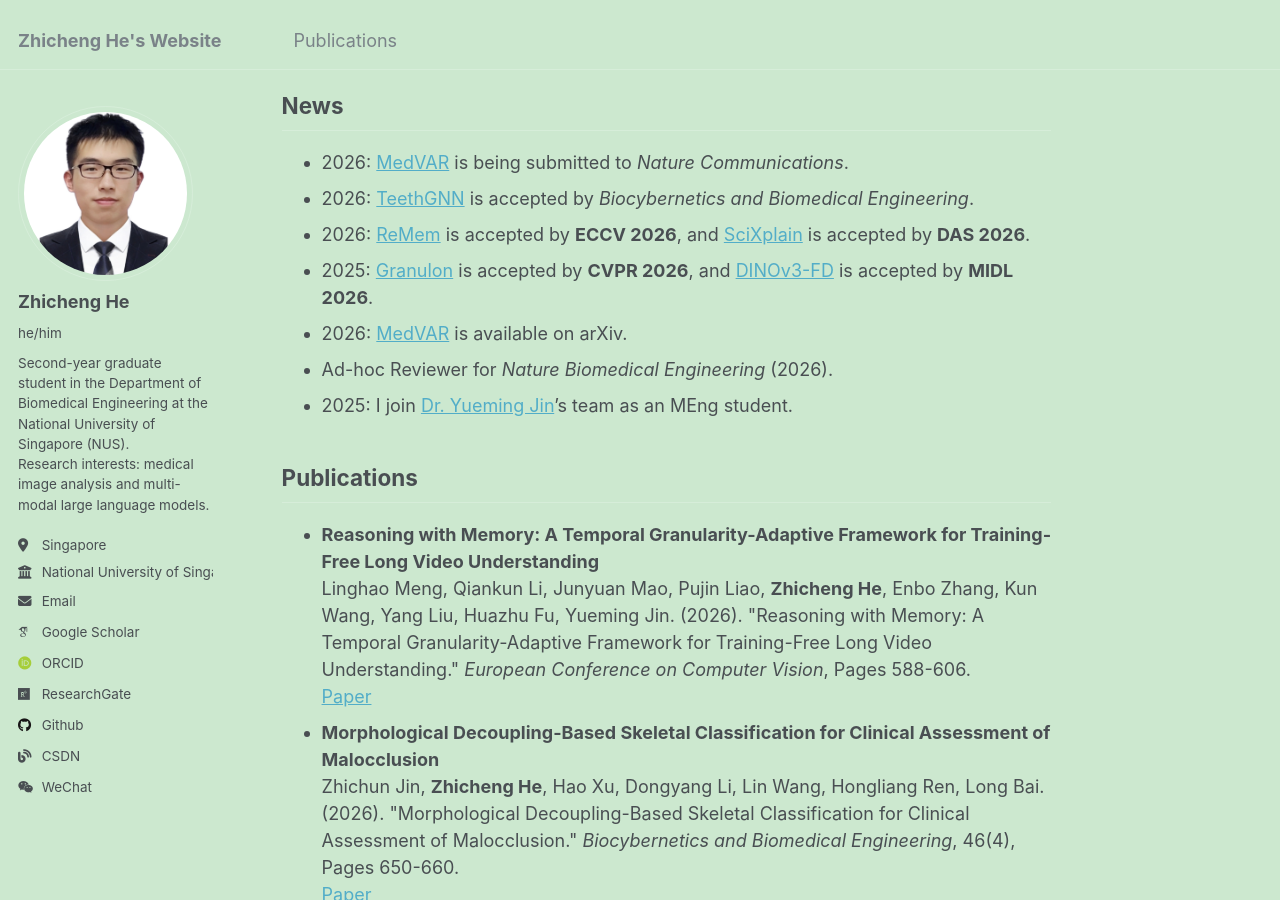
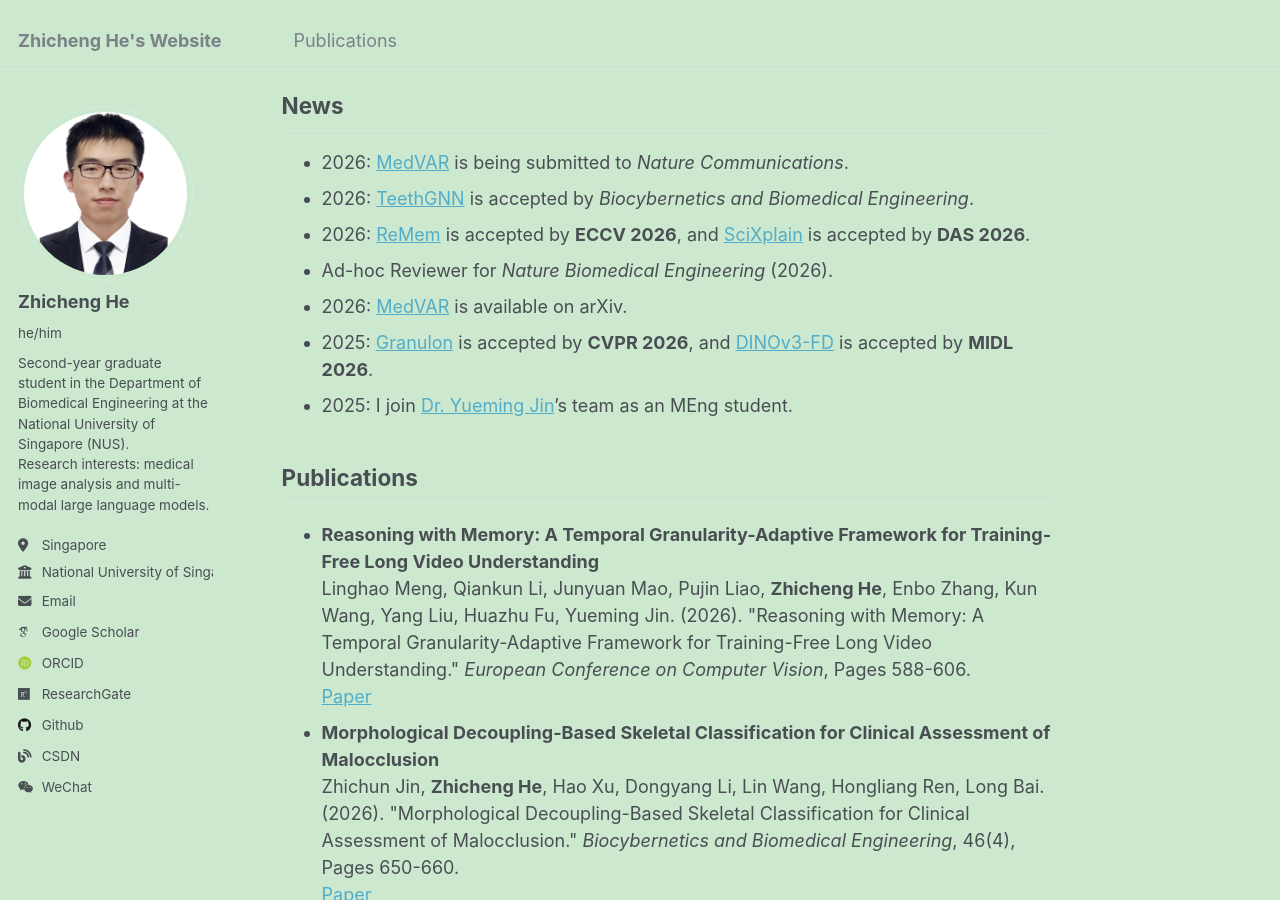
Before and after one commit to hezhicheng2002/hezhicheng2002.github.io, a Jekyll site: the page built from _pages/about.md, in a window 1280 px wide and 900 px high, scrolled down 368 px. Built offline with Jekyll 4.4.1, drawn with Linux system fonts in a browser that asks for light colours; some web fonts are replaced.

Commit message:
Order news from newest to oldest

```diff
--- a/_pages/about.md
+++ b/_pages/about.md
@@ -17,9 +17,9 @@ News
 - 2026: [MedVAR](https://arxiv.org/abs/2602.14512) is being submitted to <em>Nature Communications</em>.
 - 2026: [TeethGNN](https://arxiv.org/abs/2609.09801) is accepted by <em>Biocybernetics and Biomedical Engineering</em>.
 - 2026: [ReMem](https://arxiv.org/abs/2607.24794) is accepted by <strong>ECCV 2026</strong>, and [SciXplain](https://doi.org/10.1007/978-3-032-36207-0_28) is accepted by <strong>DAS 2026</strong>.
+- Ad-hoc Reviewer for <em>Nature Biomedical Engineering</em> (2026).
+- 2026: [MedVAR](https://arxiv.org/abs/2602.14512) is available on arXiv.
 - 2025: [Granulon](https://openaccess.thecvf.com/content/CVPR2026/html/Mao_Granulon_Awakening_Pixel-Level_Visual_Encoders_with_Adaptive_Multi-Granularity_Semantics_for_CVPR_2026_paper.html) is accepted by <strong>CVPR 2026</strong>, and [DINOv3-FD](https://openreview.net/forum?id=cAVWntFxlF) is accepted by <strong>MIDL 2026</strong>.
-- 2026: [MedVAR](https://arxiv.org/abs/2602.14512) is available on arXiv.
-- Ad-hoc Reviewer for <em>Nature Biomedical Engineering</em> (2026).
 - 2025: I join [Dr. Yueming Jin](https://yuemingjin.github.io/)'s team as an MEng student.
 
 Publications
```
